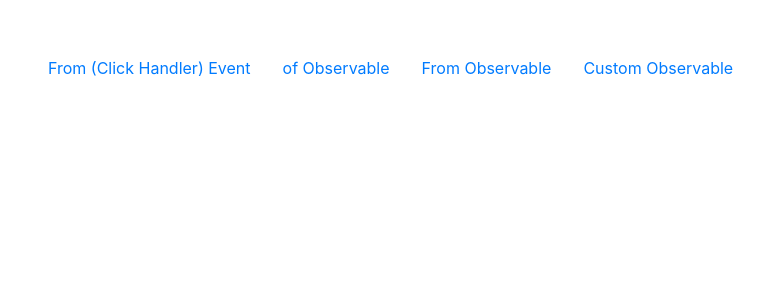
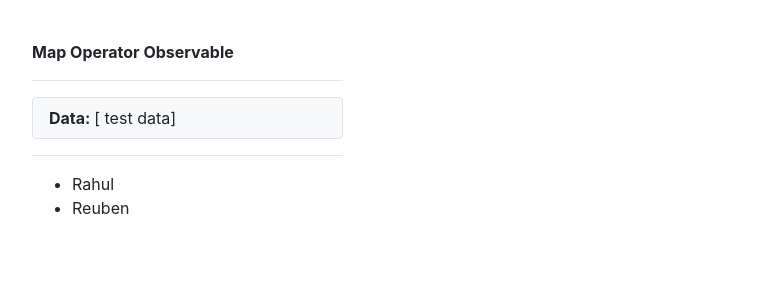
Before and after one commit to ReubenRahul/react-rxjs, a React (Create React App) app: page /map-operator in a window 1280 px wide. Shown: the top 300 px of the page, without its empty margins (111-875 px from the left). Built offline with nearby package versions, Linux system fonts and the light colour scheme.

Commit message:
feature(map-operator): map operator

```diff
--- a/src/App.js
+++ b/src/App.js
@@ -7,6 +7,7 @@ import './App.css';
 import  formComponent from './formComponent/form.component';
 import ToArrayComponent from './toArrayComponent/toArray.component';
 import CustomObservableComponent from './customObservable/custom-observable.component';
+import MapOperatorComponent from './MapOperator/MapOperator.component';
 
 class App extends React.Component
  {
@@ -18,7 +19,7 @@ class App extends React.Component
                 <li> <a><Link to="/of">of Observable</Link> </a> </li>
                 <li> <a> <Link to="/form">From Observable </Link> </a> </li>
                 <li> <a> <Link to="/custom-observable">Custom Observable </Link> </a> </li>
-
+                <li> <a className=""> <Link to="/map-operator">Map operator </Link> </a></li>
               </ul>
 
           </div>
@@ -38,6 +39,7 @@ class App extends React.Component
               <Route path = "/form" component =  {formComponent}/>
               <Route path = "/to-array" component =  {ToArrayComponent}/>
               <Route path="/custom-observable" component= {CustomObservableComponent} />
+              <Route path="/map-operator" component= {MapOperatorComponent} />
               <Route render = {this.renderHome} />
            </Switch>
            </div>
--- /dev/null
+++ b/src/MapOperator/MapOperator.component.js
@@ -0,0 +1,49 @@
+// MapOperator.component.js
+
+import React from 'react';
+import { from } from 'rxjs';
+import { map } from 'rxjs/operators';
+import { print } from '../Common/Utils/Print';
+
+class MapOperatorComponent extends React.Component{
+    componentDidMount()
+    {
+        console.log('didmint')
+        const members = [
+            {
+                id:1, name:'Rahul'
+            },
+            {
+                id:2, name:'Reuben'
+            }
+        ];
+        const obs$ = from(members).pipe( map(member => member.name));
+        obs$.subscribe(data => print('elContainer', data));
+    }
+
+    render()
+    {
+
+        return (
+            <div className="row">
+            <div className="col-sm-4">
+                <strong> Map Operator Observable </strong>
+                <hr />
+                <div className="">
+                    <p className="border rounded bg-light py-2 px-3">
+                        <strong> Data: </strong> [ test data] </p>
+                        <hr />
+                    <ul id="elContainer" >
+                    </ul>
+                </div>
+            </div>
+
+
+
+
+        </div>
+        )
+    }
+}
+
+export default MapOperatorComponent;
```
